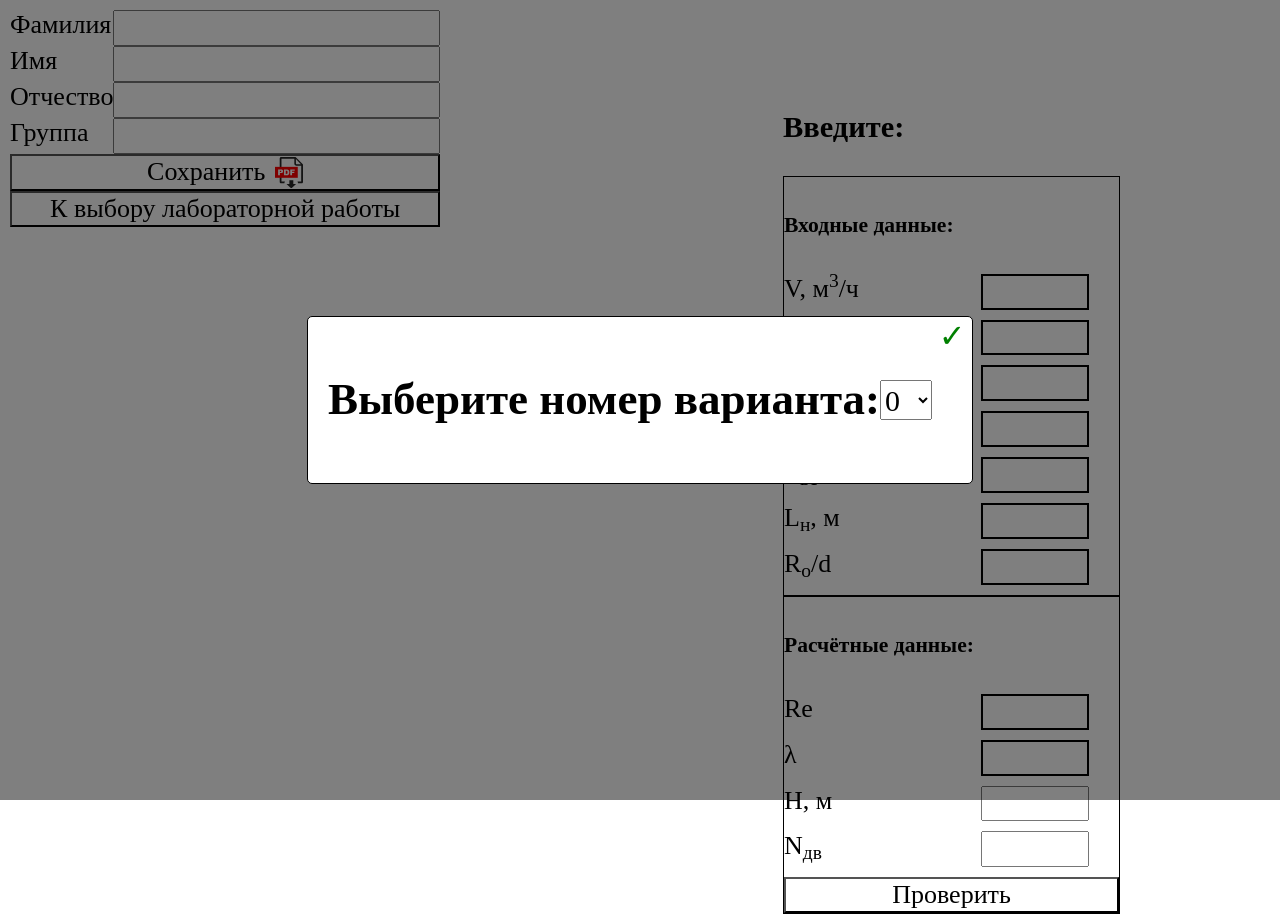
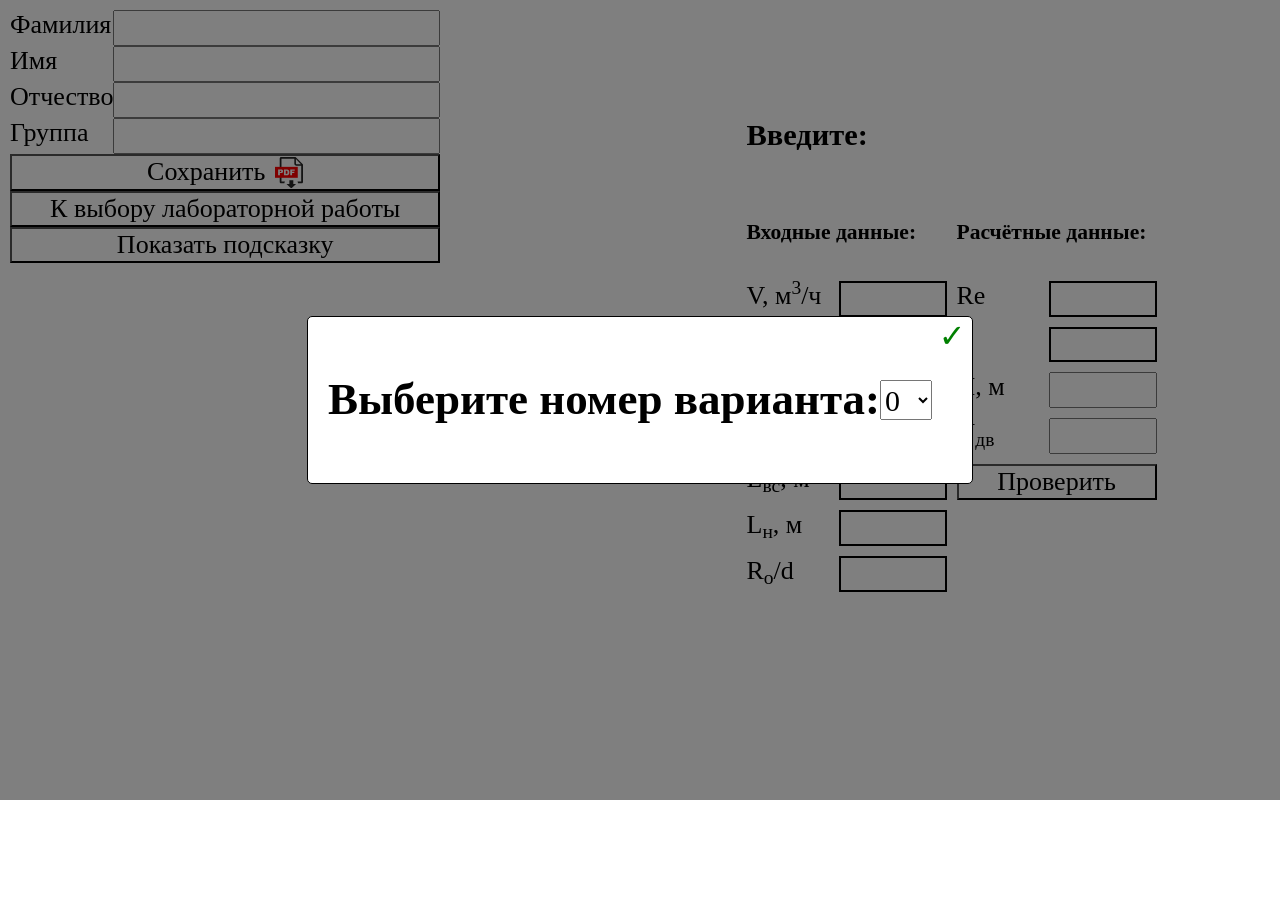
Before and after one commit to ArsenFabulous/HeatPowerEng.Lab.Works, a React (Vite) app: page / in a window 1280 px wide. Both pictures are taken after a click on the button 951 px from the left and 235 px from the top of the page. Shown: the top 914 px of the page. After the commit the page ends 800 px from the top, so only its background shows below. Built offline with nearby package versions, Linux system fonts and the light colour scheme; a web font is replaced by a local one.

Commit message:
processing

```diff
--- a/src/App.css
+++ b/src/App.css
@@ -9,7 +9,7 @@
   justify-content: start;
   align-items: center;
   flex-direction: column;
-  padding-top: 10vh;
+  padding-top: 11vh;
 
 }
 
@@ -158,7 +158,12 @@
 th {
   padding-right: 4px;
   border: 1px solid black;
+}
 
+.hint__list {
+  width: 375px;
+  background-color: white;
+  border: 3px dashed red;
 }
 
 /* PumpCircut */
@@ -402,34 +407,34 @@
   left: 145px;
 }
 
-.forms {
+.inputs {
   display: flex;
   flex-direction: column;
 }
 
-.forms>div {
+.inputs>div {
   border: 1px solid black;
 }
 
 
-.forms>div>input {
+.inputs>div>input {
   width: 150px;
 }
 
-.forms__rashod {
+.inputs__rashod {
 
   display: flex;
   flex-direction: row;
 }
 
-.forms>div>div {
+.inputs>div>div {
   width: 305px;
 }
 
-.forms>div>button {
+.inputs>div>button {
   width: 335px;
 }
 
-.forms>div>input {
+.inputs>div>input {
   width: 100px;
 }
--- a/src/components/AsideUserInterface.tsx
+++ b/src/components/AsideUserInterface.tsx
@@ -4,6 +4,7 @@
 import PrintButton from './PrintButton';
 import { useAppDispatch, useAppSelector } from '../hooks/redux';
 import { LWSlice } from '../store/reducers/LWSlice';
+import Hint from './Hint';
 
 const AsideUserInterface: React.FC = () => {
     const dispatch = useAppDispatch()
@@ -14,10 +15,12 @@
         <aside className='aside-interface'>
             <StudentInfo />
             <PrintButton />
+
             {number ? <MyButton
                 inscription='К выбору лабораторной работы'
                 propFunc={() => dispatch(LWSlice.actions.reset())}
             /> : <></>}
+            <Hint />
 
         </aside>
     )
--- a/src/components/FirstLW/DragElement.tsx
+++ b/src/components/FirstLW/DragElement.tsx
@@ -2,7 +2,6 @@
 
 interface Props {
     dragElem: boolean[],
-    // dragHandler: React.DragEventHandler<HTMLDivElement>,
     imgSrc: string,
     onDrag: React.DragEventHandler<HTMLDivElement>
 }
--- a/src/components/FirstLW/FirstLW.tsx
+++ b/src/components/FirstLW/FirstLW.tsx
@@ -45,7 +45,7 @@
                     </div>
                     <div className='forms__container'>
                         <h5>Расчётные данные:</h5>
-                        <InputForm label={<label>Re</label>} dataValue={dataValue[9]} />
+                        <InputForm label={<label>Re</label>} dataValue={dataValue[19]} />
                         <InputForm label={<label>λ</label>} dataValue={dataValue[20]} />
                         <div><label>H, м</label><input value={head} onChange={(e) => setHead((e.target.value))}></input></div>
                         <div><label>N<sub>дв</sub></label><input value={power} onChange={(e) => setPower((e.target.value))}></input></div>
--- a/src/components/Hint.tsx
+++ b/src/components/Hint.tsx
@@ -1,12 +1,27 @@
-import React from 'react'
+import React, { useState } from 'react'
 
 const Hint: React.FC = () => {
-    return (
-        <div>
-            <p>Все десятичные значения вводить с точкой "."</p>
-            <p>Во второй ЛР поочерёдно ввести 5 значений Подачи: 0.001, 0.002, 0.003, 0.004, 0.005. При этом показатели приборов будут меняться (на приборы нужно навестись мышкой)</p>
-
-        </div>
+    const [switcher, setSwitcher] = useState<boolean>(false)
+    return (<>
+        <button onClick={() => setSwitcher(!switcher)}>{switcher ? 'Убрать подсказку' : 'Показать подсказку'}</button>
+        {switcher
+            && <ul className='hint__list'>
+                <li>Все десятичные значения вводить с точкой "."</li>
+                <li>
+                    <ul> 1 ЛР
+                        <li>Для выполнения первого этапа ввести:
+                            {/* <img src=''> */}
+                            </li>
+                        <li>В таблице выбрать насос X45/54</li>
+                    </ul>
+                    <ul>    2 ЛР
+                        <li>Для снятия показаний поочерёдно ввести 5 значений Подачи: 0.001, 0.002, 0.003, 0.004, 0.005. При этом показатели приборов будут меняться (на приборы нужно навестись мышкой).</li>
+                        <li>Для выполнения поочерёдно ввести КПД: 20, 40, 51, 56, 50 </li>
+                    </ul>
+                </li>
+            </ul>
+        }
+    </>
     )
 }
 
--- a/src/components/SecondLW/SecondLW.tsx
+++ b/src/components/SecondLW/SecondLW.tsx
@@ -190,13 +190,13 @@
           />
         </div>
         <div>
-          <div className='forms'>
-            <div className='forms__rashod'>
+          <div className='inputs'>
+            <div className='inputs__rashod'>
               <div>Введите подачу [м³/c]:</div>
               <input onChange={(e) => setRashod(e.target.value)}></input>
               <button onClick={() => animate(+rashod)}>Симуляция процесса</button>
             </div>
-            <div className='forms__rashod'
+            <div className='inputs__rashod'
               style={{
                 border: (styleSwitcher ?
                   '4px solid green' : '1px solid black'
```
